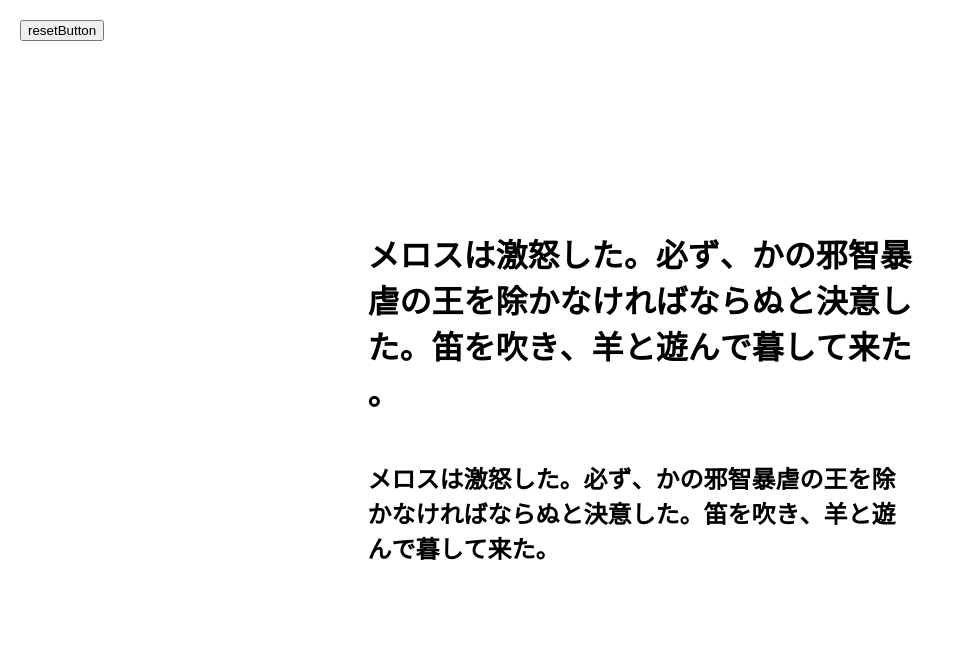
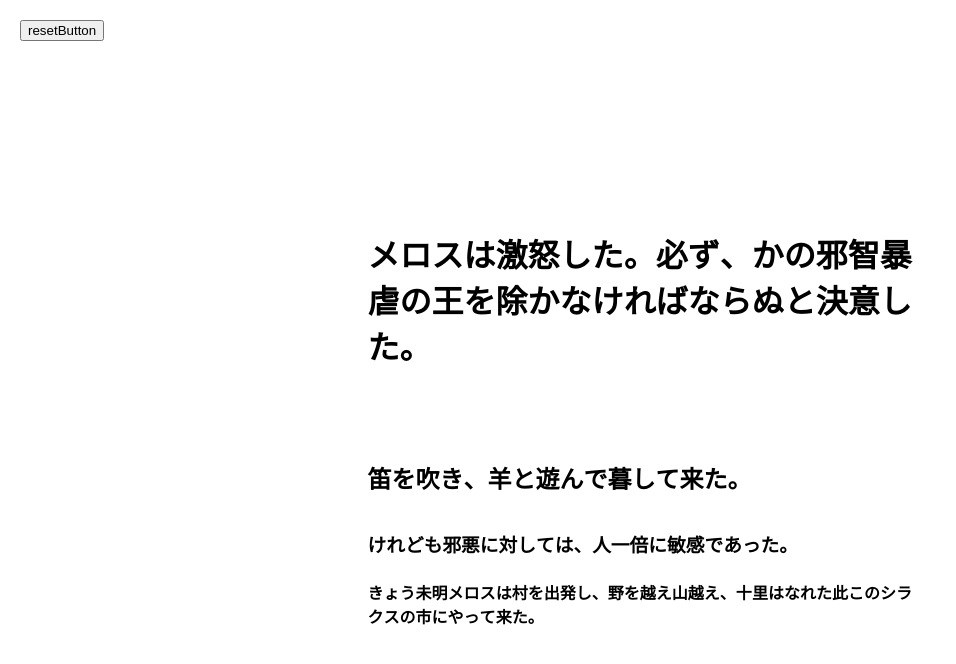
Before and after one commit to takashifujii/fuwat, a website: page index.html in a window 1280 px wide. Shown: the whole page, without its empty margins (0-956 px from the left). Drawn offline with nearby package versions, Linux system fonts and the light colour scheme.

Commit message:
複数もおｋ

```diff
--- a/css/scss/app.scss
+++ b/css/scss/app.scss
@@ -37,6 +37,18 @@ h2{
 	height: 40px;
 	top: 160px;
 }
+h3{
+	@extend %box;
+	width: 545px;
+	height: 40px;
+	top: 300px;
+}
+h4{
+	@extend %box;
+	width: 545px;
+	height: 40px;
+	top: 400px;
+}
 .fuwatText{
 	display: block;
 	float: left;
--- a/index.html
+++ b/index.html
@@ -16,7 +16,11 @@
   <div class="wrapper">
     <h1 class="fuwat">メロスは激怒した。必ず、かの邪智暴虐の王を除かなければならぬと決意した。</h1>
 
-    <h2 class="fuwat">笛を吹き、羊と遊んで暮して来た。</h1>
+    <h2 class="fuwat">笛を吹き、羊と遊んで暮して来た。</h2>
+
+    <h3 class="fuwat">けれども邪悪に対しては、人一倍に敏感であった。</h3>
+
+    <h4 class="fuwat">きょう未明メロスは村を出発し、野を越え山越え、十里はなれた此このシラクスの市にやって来た。</h4>
   </div>
 
   <script>
--- a/js/script.js
+++ b/js/script.js
@@ -20,15 +20,19 @@
 
     var setting = $.extend( defaults, options );
     var wrapperDOM = $(".fuwat");
-    var textArray = wrapperDOM.text().split("");
 
-    // 一度消す
-    wrapperDOM.text("");
+    wrapperDOM.each(function(){
+      var _this = $(this);
+      var textArray = $(this).text().split("");
+      // 一度消す
+      _this.text("");
+      // 文字を配列に収納して、一つ一つを丁寧に、ドモホルンリンクルを見つめるようにspanの中へ
+      _.forEach( textArray, function(n){
+        _this.append("<span class='fuwatText' style='opacity: "+ setting.opa +"; z-index: 0; transform: translate3d(0, "+ setting.transY +", 0)'>" + n + "</span>");
+      } );
+    });
 
-    // 文字を配列に収納して、一つ一つを丁寧に、ドモホルンリンクルを見つめるようにspanの中へ
-    _.forEach( textArray, function(n){
-      wrapperDOM.append("<span class='fuwatText' style='opacity: "+ setting.opa +"; z-index: 0; transform: translate3d(0, "+ setting.transY +", 0)'>" + n + "</span>");
-    } );
+
 
     var fuwatText = wrapperDOM.find("span");
     var methods = {
```
Also changed, not shown: css/app.css.
